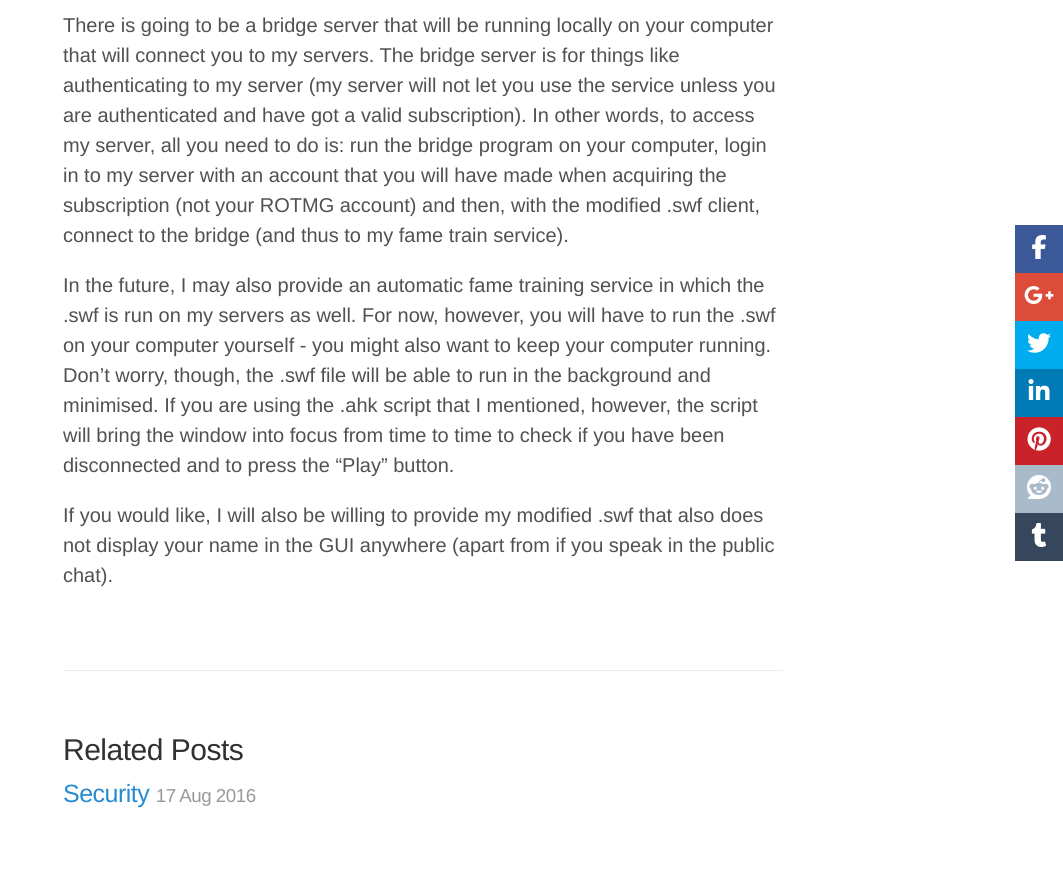
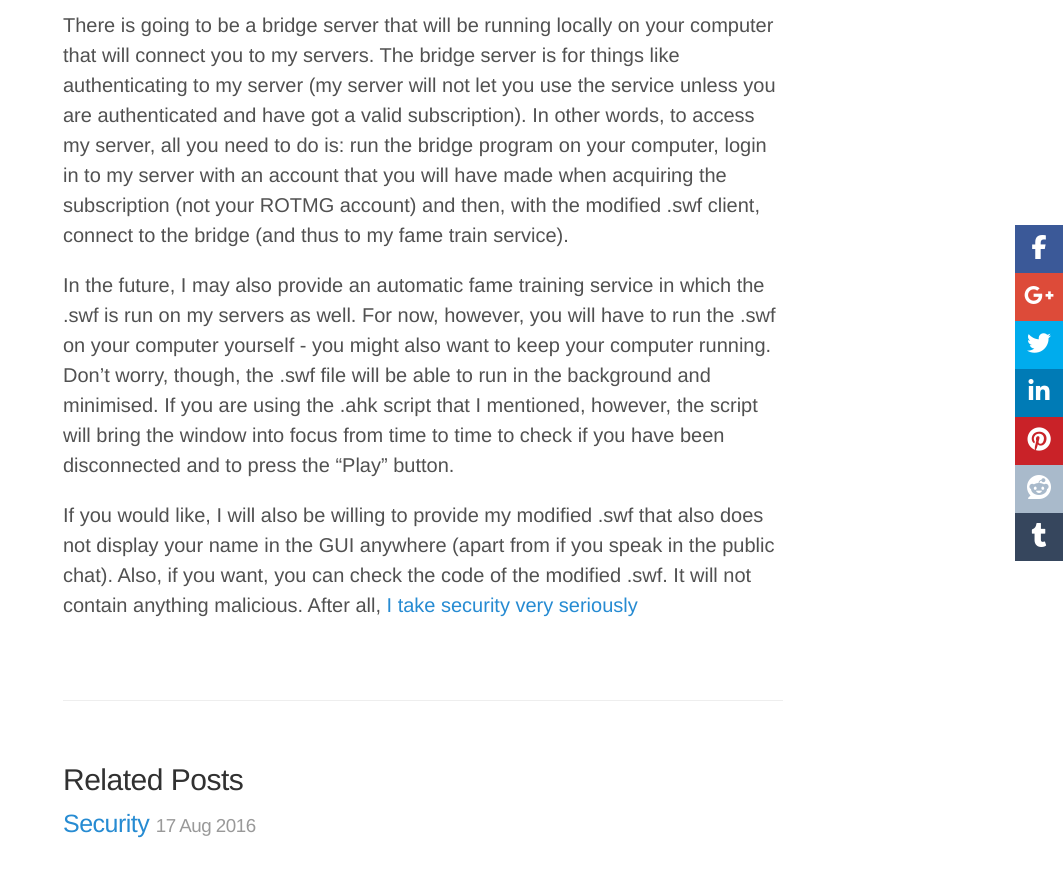
Before and after one commit to PixelZerg/PixelZFameBot, a Jekyll site: the page built from _posts/2016-08-17-serviceinformation.markdown, in a window 1280 px wide and 900 px high, scrolled down 785 px. Shown: the top 877 px of the window, without its empty margins (217-1280 px from the left). Built offline with Jekyll 4.4.1, drawn with Linux system fonts in a browser that asks for light colours; nearby versions of some CDN libraries; comment, search, counter and statistics services are not loaded.

Commit message:
Added Links

```diff
--- a/_posts/2016-08-17-serviceinformation.markdown
+++ b/_posts/2016-08-17-serviceinformation.markdown
@@ -13,4 +13,4 @@ There is going to be a bridge server that will be running locally on your comput
 
 In the future, I may also provide an automatic fame training service in which the .swf is run on my servers as well. For now, however, you will have to run the .swf on your computer yourself - you might also want to keep your computer running. Don't worry, though, the .swf file will be able to run in the background and minimised. If you are using the .ahk script that I mentioned, however, the script will bring the window into focus from time to time to check if you have been disconnected and to press the "Play" button.
 
-If you would like, I will also be willing to provide my modified .swf that also does not display your name in the GUI anywhere (apart from if you speak in the public chat).
+If you would like, I will also be willing to provide my modified .swf that also does not display your name in the GUI anywhere (apart from if you speak in the public chat). Also, if you want, you can check the code of the modified .swf. It will not contain anything malicious. After all, <a href="{{ site.url }}/2016/08/serviceinformation/">I take security very seriously</a>
```
